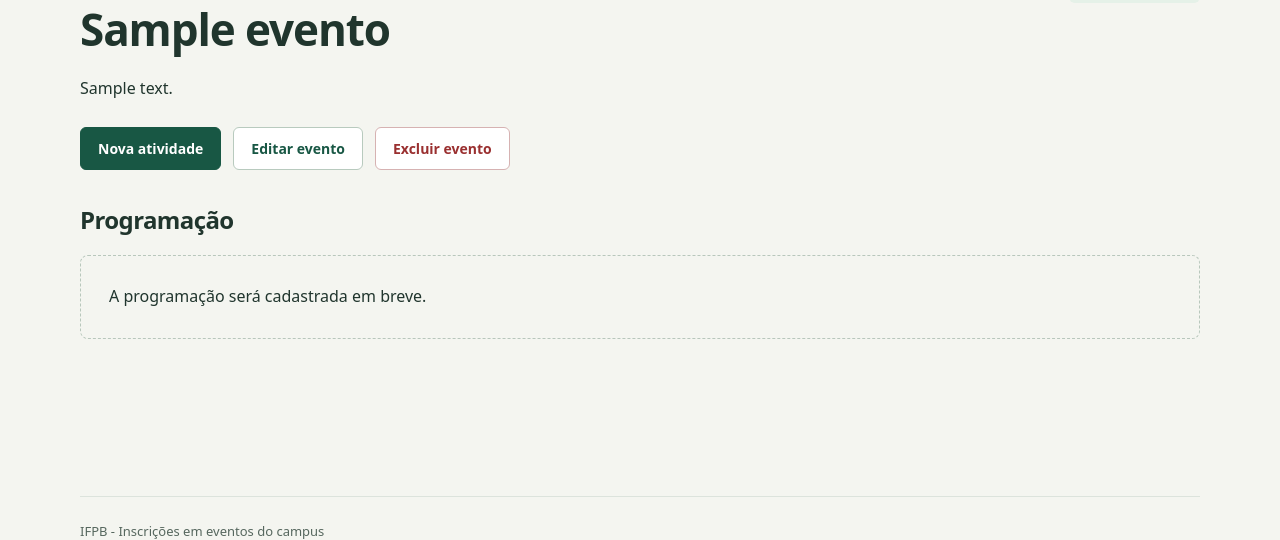
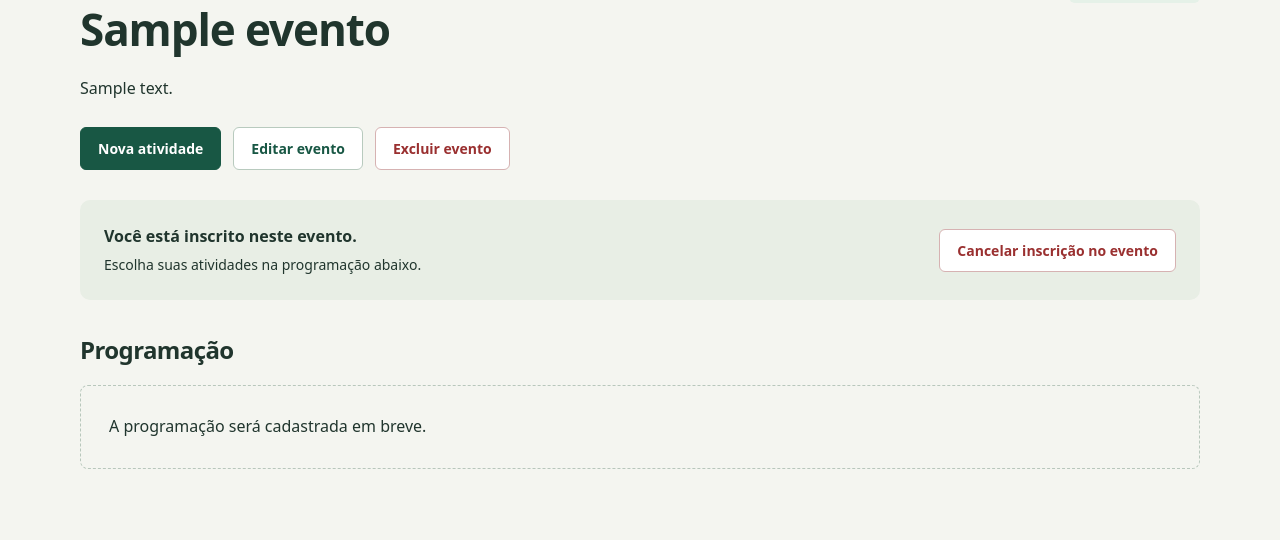
Before and after one commit to franciscovmn/radEventos, a Django app: page /eventos/1/ in a window 1280 px wide. Shown: the part 205-745 px from the top of the page. Run offline with Django 5.2, Linux system fonts and the light colour scheme; a user stored in the database is signed in; tables that the repository leaves empty hold one stand-in row (values such as "Sample post"); data that the repository does not hold is empty.

Commit message:
feat: adiciona inscricoes e cancelamentos

```diff
--- a/inscricoes/urls.py
+++ b/inscricoes/urls.py
@@ -10,7 +10,11 @@ urlpatterns = [
     path("eventos/<int:pk>/", views.EventoDetailView.as_view(), name="detalhe"),
     path("eventos/<int:pk>/editar/", views.EventoUpdateView.as_view(), name="editar"),
     path("eventos/<int:pk>/excluir/", views.EventoDeleteView.as_view(), name="excluir"),
+    path("eventos/<int:pk>/inscrever/", views.inscrever_evento, name="inscrever_evento"),
     path("eventos/<int:evento_pk>/atividades/nova/", views.AtividadeCreateView.as_view(), name="nova_atividade"),
     path("atividades/<int:pk>/editar/", views.AtividadeUpdateView.as_view(), name="editar_atividade"),
     path("atividades/<int:pk>/excluir/", views.AtividadeDeleteView.as_view(), name="excluir_atividade"),
+    path("atividades/<int:pk>/inscrever/", views.inscrever_atividade, name="inscrever_atividade"),
+    path("inscricoes/eventos/<int:pk>/cancelar/", views.cancelar_evento, name="cancelar_evento"),
+    path("inscricoes/atividades/<int:pk>/cancelar/", views.cancelar_atividade, name="cancelar_atividade"),
 ]
--- a/inscricoes/views.py
+++ b/inscricoes/views.py
@@ -165,3 +165,70 @@ class AtividadeDeleteView(OrganizadorMixin, ObjetoDoOrganizadorMixin, DeleteView
 
     def get_success_url(self):
         return self.object.evento.get_absolute_url()
+
+
+@login_required
+@require_POST
+def inscrever_evento(request, pk):
+    with transaction.atomic():
+        evento = get_object_or_404(Evento, pk=pk)
+        if evento.inscricoes.filter(participante=request.user).exists():
+            messages.error(request, "Você já está inscrito neste evento.")
+        else:
+            try:
+                InscricaoEvento.objects.create(evento=evento, participante=request.user)
+            except ValidationError as erro:
+                messages.error(request, " ".join(erro.messages))
+            else:
+                messages.success(request, "Inscrição no evento confirmada. Escolha suas atividades.")
+    return redirect(evento)
+
+
+@login_required
+@require_POST
+def inscrever_atividade(request, pk):
+    with transaction.atomic():
+        atividade = get_object_or_404(Atividade.objects.select_related("evento", "sala"), pk=pk)
+        inscricao = InscricaoEvento.objects.filter(
+            evento=atividade.evento, participante=request.user
+        ).first()
+        if inscricao is None:
+            messages.error(request, "Inscreva-se no evento antes de escolher uma atividade.")
+        elif atividade.inscricoes.filter(inscricao_evento=inscricao).exists():
+            messages.error(request, "Você já está inscrito nesta atividade.")
+        else:
+            try:
+                InscricaoAtividade.objects.create(inscricao_evento=inscricao, atividade=atividade)
+            except ValidationError as erro:
+                messages.error(request, " ".join(erro.messages))
+            else:
+                messages.success(request, "Inscrição na atividade confirmada.")
+    return redirect(atividade.evento)
+
+
+@login_required
+@require_POST
+def cancelar_evento(request, pk):
+    with transaction.atomic():
+        inscricao = get_object_or_404(InscricaoEvento.objects.select_related("evento"), pk=pk)
+        if inscricao.participante_id != request.user.pk:
+            raise PermissionDenied
+        evento = inscricao.evento
+        inscricao.delete()
+        messages.success(request, "Inscrição no evento e em suas atividades cancelada.")
+    return redirect(evento)
+
+
+@login_required
+@require_POST
+def cancelar_atividade(request, pk):
+    with transaction.atomic():
+        inscricao = get_object_or_404(
+            InscricaoAtividade.objects.select_related("inscricao_evento", "atividade__evento"), pk=pk
+        )
+        if inscricao.inscricao_evento.participante_id != request.user.pk:
+            raise PermissionDenied
+        evento = inscricao.atividade.evento
+        inscricao.delete()
+        messages.success(request, "Inscrição na atividade cancelada.")
+    return redirect(evento)
--- a/templates/eventos/detalhe.html
+++ b/templates/eventos/detalhe.html
@@ -19,6 +19,23 @@
         <a class="botao perigo" href="{% url 'eventos:excluir' evento.pk %}">Excluir evento</a>
     </div>
 {% endif %}
+<div class="faixa">
+    {% if inscricao %}
+        <div><strong>Você está inscrito neste evento.</strong><p>Escolha suas atividades na programação abaixo.</p></div>
+        <form method="post" action="{% url 'eventos:cancelar_evento' inscricao.pk %}">
+            {% csrf_token %}<button class="botao perigo" type="submit">Cancelar inscrição no evento</button>
+        </form>
+    {% elif evento.inscricoes_abertas %}
+        <div><strong>Participe do evento</strong><p>A inscrição no evento permite escolher suas atividades.</p></div>
+        {% if user.is_authenticated %}
+            <form method="post" action="{% url 'eventos:inscrever_evento' evento.pk %}">
+                {% csrf_token %}<button class="botao" type="submit">Inscrever-se no evento</button>
+            </form>
+        {% else %}
+            <a class="botao" href="{% url 'login' %}?next={{ request.path|urlencode }}">Entrar para se inscrever</a>
+        {% endif %}
+    {% else %}<p>Este evento não aceita novas inscrições.</p>{% endif %}
+</div>
 <h2 class="subtitulo">Programação</h2>
 <div class="programacao">
     {% for atividade in atividades %}
@@ -30,6 +47,18 @@
                 <p>{{ atividade.descricao }}</p>
                 <p class="informacao">Responsável: {{ atividade.responsavel }}<br>Sala: {{ atividade.sala.nome }} - {{ atividade.sala.bloco }}<br>{{ atividade.vagas_restantes }} de {{ atividade.sala.capacidade }} vagas disponíveis</p>
                 <div class="acoes">
+                    {% if atividade.inscricao_id %}
+                        <span class="selo">Inscrição confirmada</span>
+                        <form method="post" action="{% url 'eventos:cancelar_atividade' atividade.inscricao_id %}">
+                            {% csrf_token %}<button class="botao pequeno perigo" type="submit">Cancelar atividade</button>
+                        </form>
+                    {% elif atividade.vagas_restantes == 0 %}<span class="selo fechado">Lotada</span>
+                    {% elif atividade.conflito %}<span class="selo fechado">Conflito com sua agenda</span>
+                    {% elif atividade.pode_inscrever %}
+                        <form method="post" action="{% url 'eventos:inscrever_atividade' atividade.pk %}">
+                            {% csrf_token %}<button class="botao pequeno" type="submit">Inscrever-se na atividade</button>
+                        </form>
+                    {% endif %}
                     {% if pode_gerenciar %}
                         <a class="botao pequeno secundario" href="{% url 'eventos:editar_atividade' atividade.pk %}">Editar</a>
                         <a class="botao pequeno perigo" href="{% url 'eventos:excluir_atividade' atividade.pk %}">Excluir</a>
```
